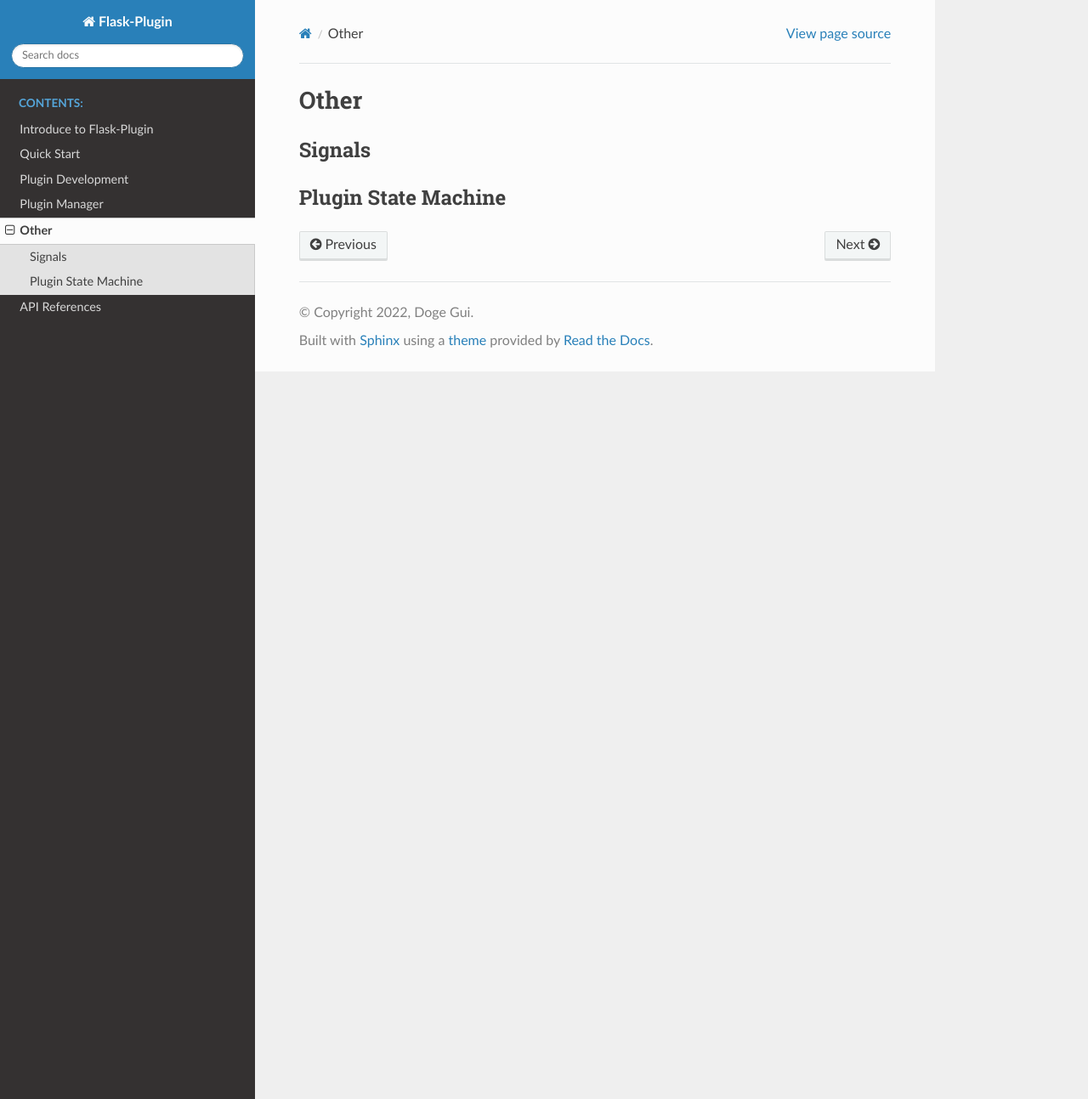
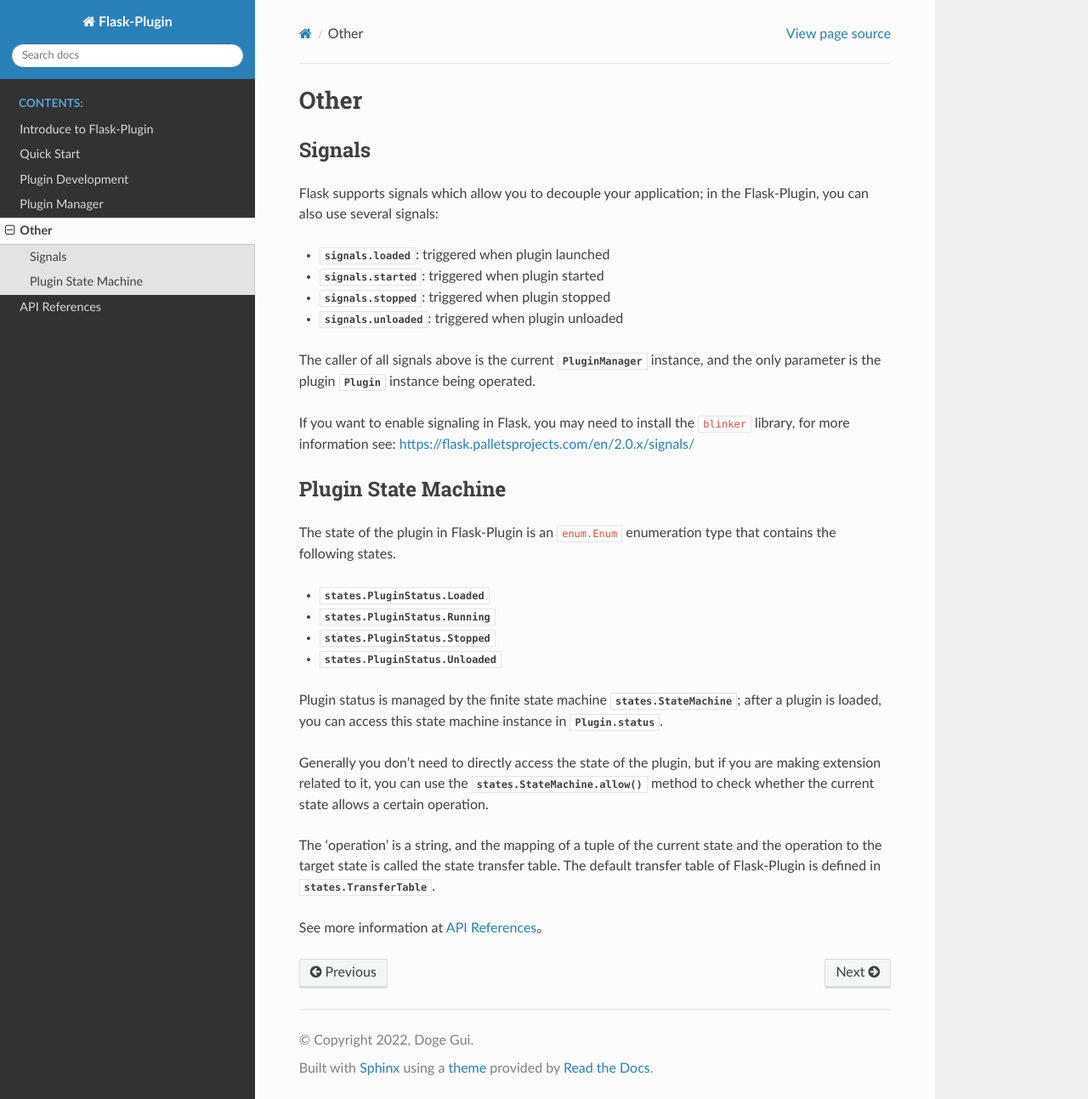
Before and after one commit to flask-plugin/flask-plugin, a Sphinx documentation site: the page built from docs/source/other.md, in a window 1280 px wide and 1293 px high. Shown: the whole window at 85% size. Built offline with Sphinx 7.4.7 and the Read the Docs theme 2.0.0, drawn with Linux system fonts in a browser that asks for light colours.

Commit message:
Add other document

```diff
--- a/docs/source/other.md
+++ b/docs/source/other.md
@@ -2,4 +2,30 @@
 
 ## Signals
 
+Flask supports signals which allow you to decouple your application; in the Flask-Plugin, you can also use several signals:
+
+- :py:obj:`.signals.loaded`: triggered when plugin launched
+- :py:obj:`.signals.started`: triggered when plugin started
+- :py:obj:`.signals.stopped`: triggered when plugin stopped
+- :py:obj:`.signals.unloaded`: triggered when plugin unloaded
+
+The caller of all signals above is the current :py:class:`.PluginManager` instance, and the only parameter is the plugin :py:class:`.Plugin` instance being operated.
+
+If you want to enable signaling in Flask, you may need to install the `blinker` library, for more information see: https://flask.palletsprojects.com/en/2.0.x/signals/
+
 ## Plugin State Machine
+
+The state of the plugin in Flask-Plugin is an `enum.Enum` enumeration type that contains the following states.
+
+- :py:const:`.states.PluginStatus.Loaded`
+- :py:const:`.states.PluginStatus.Running`
+- :py:const:`.states.PluginStatus.Stopped`
+- :py:const:`.states.PluginStatus.Unloaded`
+
+Plugin status is managed by the finite state machine :py:class:`.states.StateMachine`; after a plugin is loaded, you can access this state machine instance in :py:attr:`.Plugin.status`.
+
+Generally you don't need to directly access the state of the plugin, but if you are making extension related to it, you can use the :py:meth:`.states.StateMachine.allow` method to check whether the current state allows a certain operation.
+
+The 'operation' is a string, and the mapping of a tuple of the current state and the operation to the target state is called the state transfer table. The default transfer table of Flask-Plugin is defined in :py:const:`.states.TransferTable`.
+
+See more information at :doc:`api`。
```
Also changed, not shown: docs/source/manager.md (+2 -0 lines), 3 other files.
